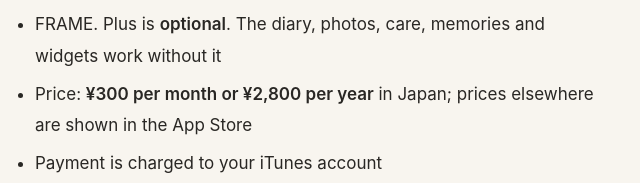
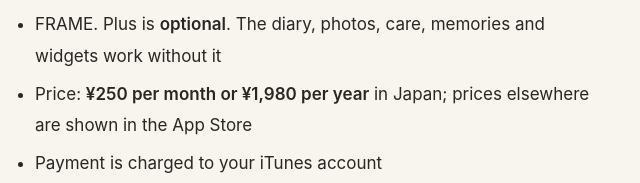
Before and after one commit to FORMA26-coder/frame-support, a plain HTML site: page en/terms/index.html in a window 1280 px wide. Shown: the part 881-1064 px from the top of the page, 329-969 px from the left. Drawn offline with Linux system fonts and the light colour scheme.

Commit message:
Update the subscription price in the terms
FRAME. Plus in Japan is now 250 yen a month or 1,980 a year (was 300 and 2,800).
Decided 2026-11-24; the app itself carries no price strings, so this page and the
App Store listing are the only places the numbers appear.

Co-Authored-By: Claude Opus 5 (1M context) <noreply@anthropic.com>

```diff
--- a/en/terms/index.html
+++ b/en/terms/index.html
@@ -29,7 +29,7 @@
 <h2>3. FRAME. Plus (subscription)</h2>
 <ul>
 <li>FRAME. Plus is <strong>optional</strong>. The diary, photos, care, memories and widgets work without it</li>
-<li>Price: <strong>¥300 per month or ¥2,800 per year</strong> in Japan; prices elsewhere are shown in the App Store</li>
+<li>Price: <strong>¥250 per month or ¥1,980 per year</strong> in Japan; prices elsewhere are shown in the App Store</li>
 <li>Payment is charged to your iTunes account</li>
 <li>The subscription <strong>renews automatically unless cancelled at least 24 hours before</strong> the end of the current period, and your account is charged the same amount on renewal</li>
 <li>You can cancel any time in your <strong>App Store account settings</strong>. Cancelling never removes anything you made; only the Plus features (Plus templates, widget looks, hiding the mark) stop</li>
```
Also changed, not shown: terms/index.html (+1 -1 lines).
